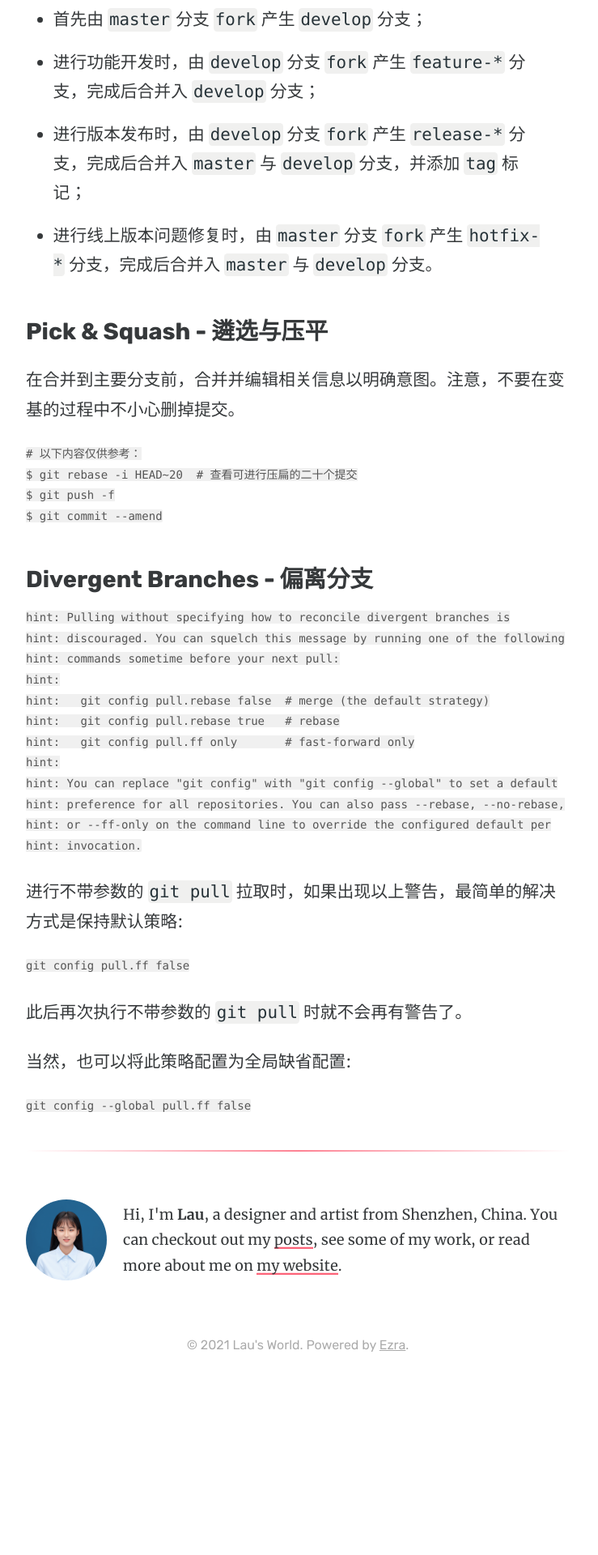
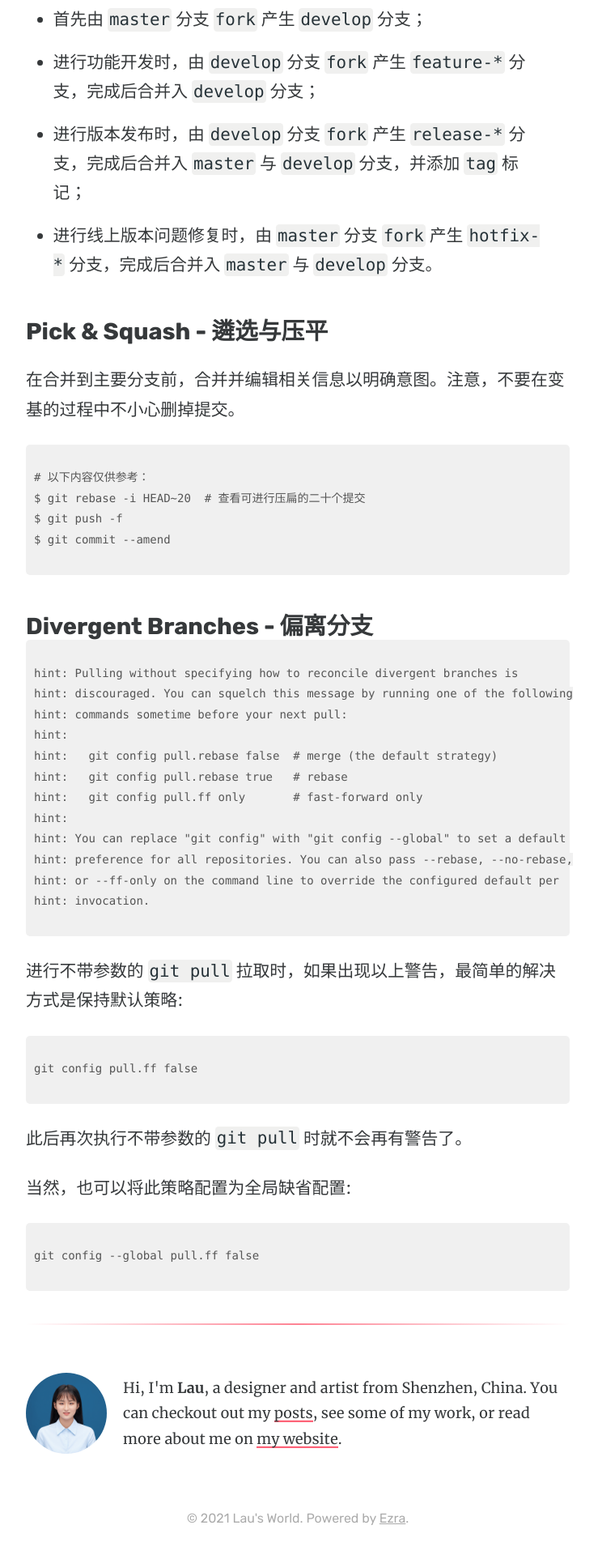
Before and after one commit to LettieLau/ljt, a Jekyll site: the page built from _posts/2021-06-08-GitStuffs.md, in a window 1280 px wide. Shown: the part 1350-3270 px from the top of the page at 81% size, without its empty margins (272-1011 px from the left). Built offline with Jekyll 4.4.1, drawn with Linux system fonts in a browser that asks for light colours; before the commit the page ends 3055 px from its top, so only the background shows below that.

Commit message:
code highlighting style

```diff
--- a/assets/css/highlight.css
+++ b/assets/css/highlight.css
@@ -1,3 +1,9 @@
+div.highlight {
+	border-radius: 5px;
+	background-color: #f0f0f0;
+	padding: 10px;
+}
+
 code[class*="language-"], pre[class*="language-"] {
 	text-align: left;
 	white-space: pre;
```
